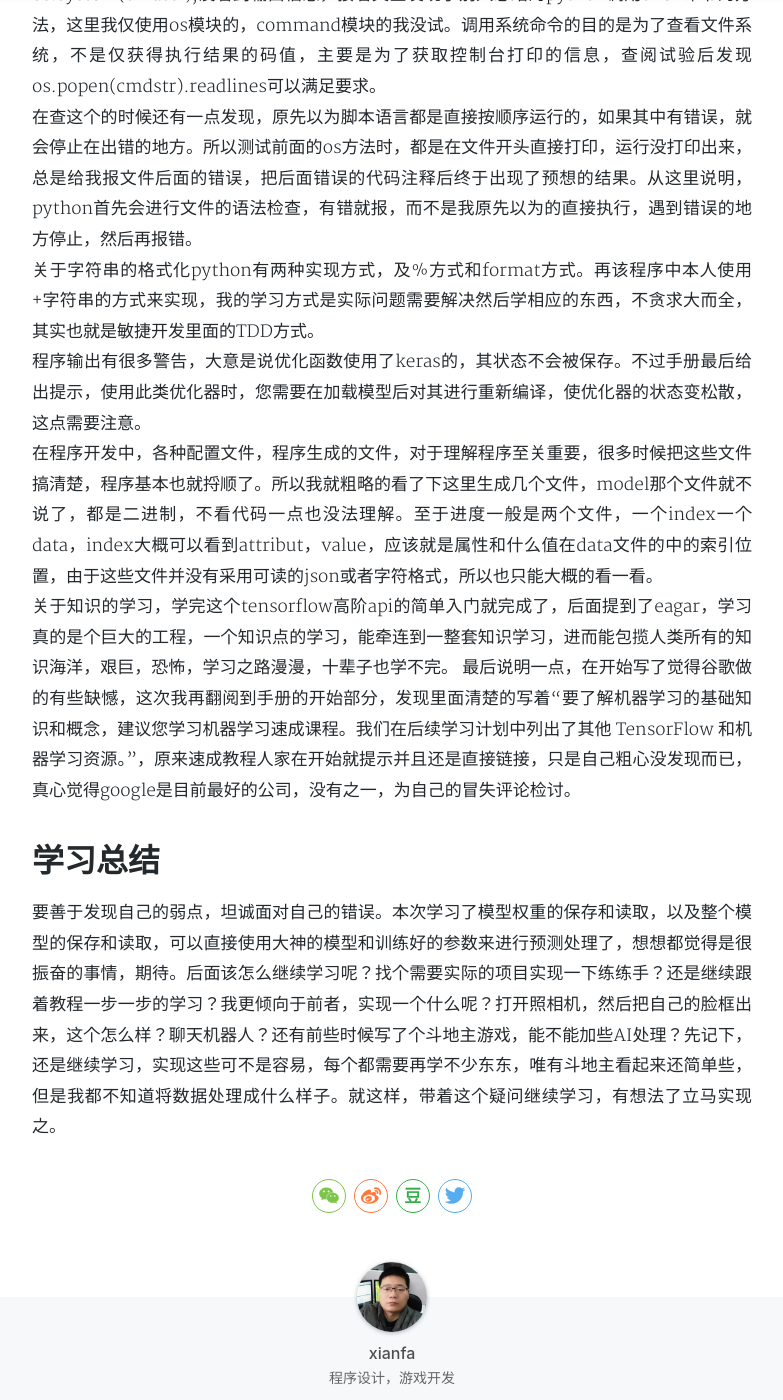
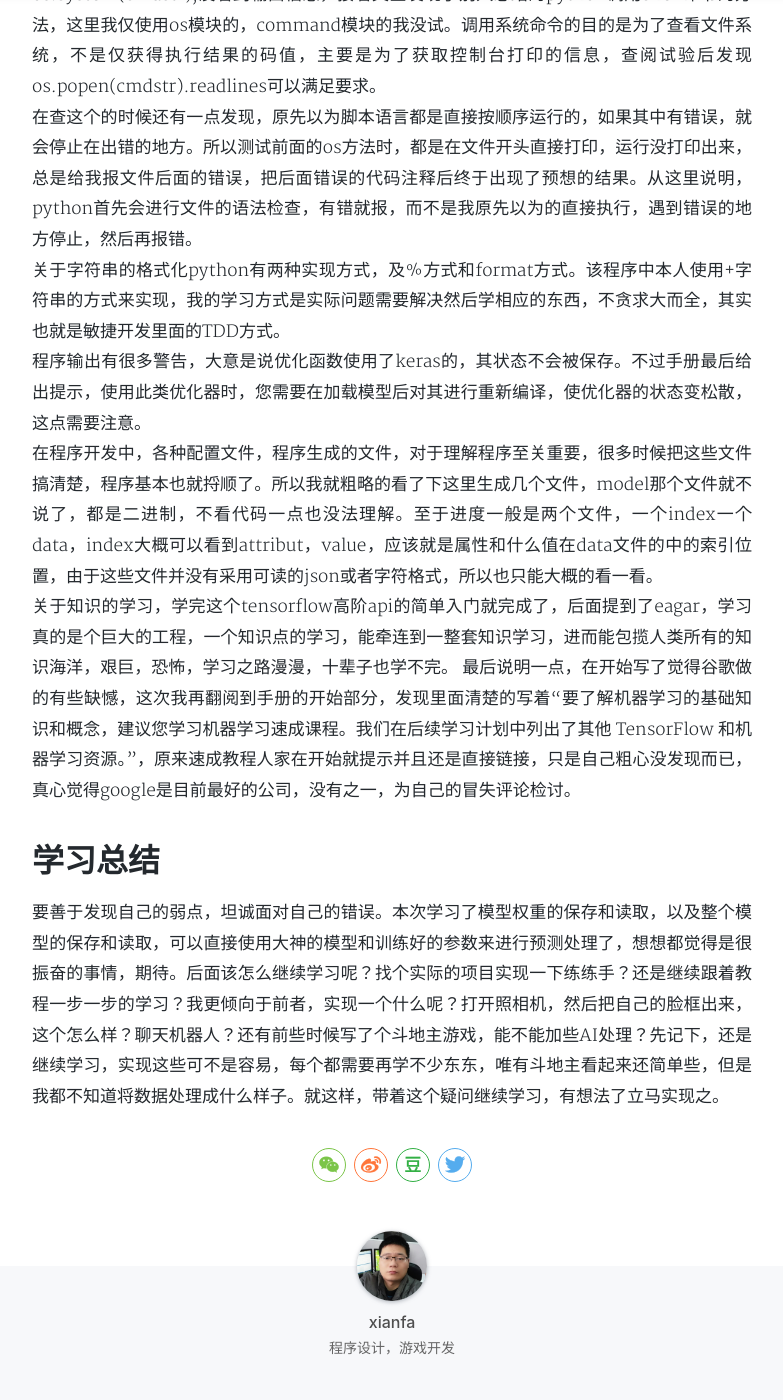
Before and after one commit to xianfa/xianfa.github.io, a Jekyll site: the page built from _posts/deeplearning/2019-01-25-保存与恢复模型.md, in a window 1280 px wide and 1400 px high, scrolled down 9786 px. Shown: the whole window, without its empty margins (248-1031 px from the left). Built offline with Jekyll 4.4.1, drawn with Linux system fonts in a browser that asks for light colours; nearby versions of some CDN libraries; our own code applies the rules of GitHub Pages for plain Markdown files; a style sheet for code colours, icons or effects is not loaded; some of the changed text lies outside the part shown.

```diff
--- a/_posts/deeplearning/2019-01-25-保存与恢复模型.md
+++ b/_posts/deeplearning/2019-01-25-保存与恢复模型.md
@@ -355,10 +355,10 @@ Restored model, accuracy: 86.10%
 # 知识问题
 例程中有用到ls显示一些信息的，直接拷贝进代码里面报错，在C++里可以system(cmdstr)这样用，估计python也差不多肯定也有这样用的，搜索后发现了os模块里面有os.system,试了下os.system(cmdstr),没看到输出信息，接着又查发现了别人总结的python调用shell命令的方法，这里我仅使用os模块的，command模块的我没试。调用系统命令的目的是为了查看文件系统，不是仅获得执行结果的码值，主要是为了获取控制台打印的信息，查阅试验后发现os.popen(cmdstr).readlines可以满足要求。
 在查这个的时候还有一点发现，原先以为脚本语言都是直接按顺序运行的，如果其中有错误，就会停止在出错的地方。所以测试前面的os方法时，都是在文件开头直接打印，运行没打印出来，总是给我报文件后面的错误，把后面错误的代码注释后终于出现了预想的结果。从这里说明，python首先会进行文件的语法检查，有错就报，而不是我原先以为的直接执行，遇到错误的地方停止，然后再报错。
-关于字符串的格式化python有两种实现方式，及%方式和format方式。再该程序中本人使用+字符串的方式来实现，我的学习方式是实际问题需要解决然后学相应的东西，不贪求大而全，其实也就是敏捷开发里面的TDD方式。
+关于字符串的格式化python有两种实现方式，及%方式和format方式。该程序中本人使用+字符串的方式来实现，我的学习方式是实际问题需要解决然后学相应的东西，不贪求大而全，其实也就是敏捷开发里面的TDD方式。
 程序输出有很多警告，大意是说优化函数使用了keras的，其状态不会被保存。不过手册最后给出提示，使用此类优化器时，您需要在加载模型后对其进行重新编译，使优化器的状态变松散，这点需要注意。
 在程序开发中，各种配置文件，程序生成的文件，对于理解程序至关重要，很多时候把这些文件搞清楚，程序基本也就捋顺了。所以我就粗略的看了下这里生成几个文件，model那个文件就不说了，都是二进制，不看代码一点也没法理解。至于进度一般是两个文件，一个index一个data，index大概可以看到attribut，value，应该就是属性和什么值在data文件的中的索引位置，由于这些文件并没有采用可读的json或者字符格式，所以也只能大概的看一看。
 关于知识的学习，学完这个tensorflow高阶api的简单入门就完成了，后面提到了eagar，学习真的是个巨大的工程，一个知识点的学习，能牵连到一整套知识学习，进而能包揽人类所有的知识海洋，艰巨，恐怖，学习之路漫漫，十辈子也学不完。
 最后说明一点，在开始写了觉得谷歌做的有些缺憾，这次我再翻阅到手册的开始部分，发现里面清楚的写着“要了解机器学习的基础知识和概念，建议您学习机器学习速成课程。我们在后续学习计划中列出了其他 TensorFlow 和机器学习资源。”，原来速成教程人家在开始就提示并且还是直接链接，只是自己粗心没发现而已，真心觉得google是目前最好的公司，没有之一，为自己的冒失评论检讨。
 # 学习总结
-要善于发现自己的弱点，坦诚面对自己的错误。本次学习了模型权重的保存和读取，以及整个模型的保存和读取，可以直接使用大神的模型和训练好的参数来进行预测处理了，想想都觉得是很振奋的事情，期待。后面该怎么继续学习呢？找个需要实际的项目实现一下练练手？还是继续跟着教程一步一步的学习？我更倾向于前者，实现一个什么呢？打开照相机，然后把自己的脸框出来，这个怎么样？聊天机器人？还有前些时候写了个斗地主游戏，能不能加些AI处理？先记下，还是继续学习，实现这些可不是容易，每个都需要再学不少东东，唯有斗地主看起来还简单些，但是我都不知道将数据处理成什么样子。就这样，带着这个疑问继续学习，有想法了立马实现之。
+要善于发现自己的弱点，坦诚面对自己的错误。本次学习了模型权重的保存和读取，以及整个模型的保存和读取，可以直接使用大神的模型和训练好的参数来进行预测处理了，想想都觉得是很振奋的事情，期待。后面该怎么继续学习呢？找个实际的项目实现一下练练手？还是继续跟着教程一步一步的学习？我更倾向于前者，实现一个什么呢？打开照相机，然后把自己的脸框出来，这个怎么样？聊天机器人？还有前些时候写了个斗地主游戏，能不能加些AI处理？先记下，还是继续学习，实现这些可不是容易，每个都需要再学不少东东，唯有斗地主看起来还简单些，但是我都不知道将数据处理成什么样子。就这样，带着这个疑问继续学习，有想法了立马实现之。
```
Also changed, not shown: _posts/deeplearning/2019-01-16-tensorflow环境搭建.md (+2 -2 lines), _posts/deeplearning/2019-01-23-keras回归.md (+1 -1 lines), _posts/deeplearning/2019-01-24-过拟合与欠拟合.md (+4 -4 lines), _posts/network/2019-01-25-网络方面学习计划.md (added, +20 -0 lines).
